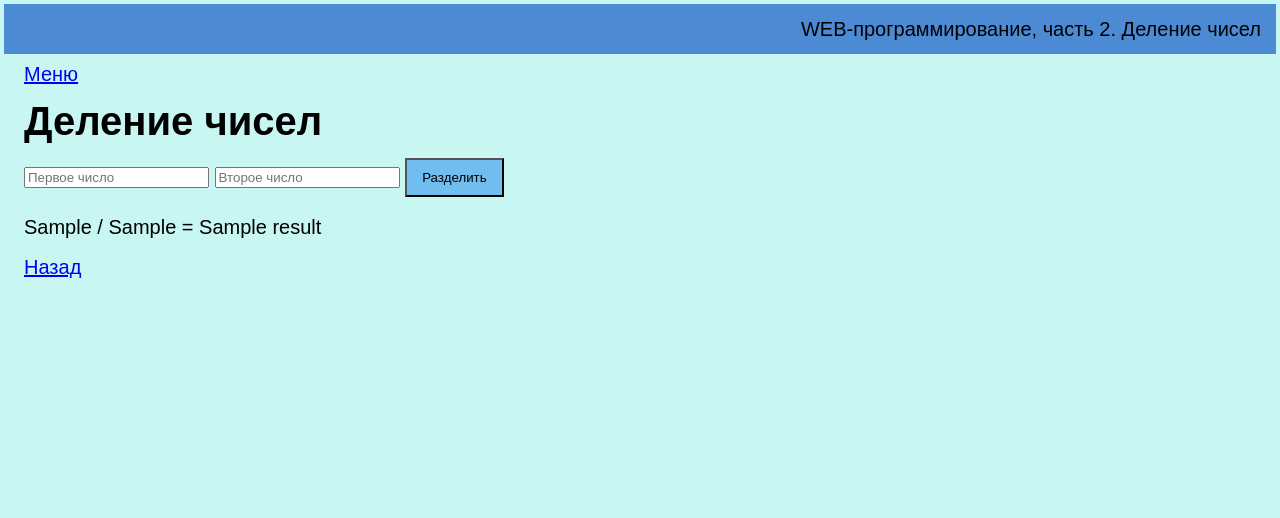
After one commit to brkhtvvv/web--programming-labs-2, a Flask app: template templates/lab4/div.html in a window 1280 px wide. The commit adds this page. Shown: the top 518 px of the page. Run offline with Flask 3, Linux system fonts and the light colour scheme; the template is opened without the code that fills it: most values are stand-ins (such as "Sample title", 1, 10 or a date in 2020).

Commit message:
Деление

```diff
--- /dev/null
+++ b/templates/lab4/div.html
@@ -0,0 +1,16 @@
+{% extends 'base.html' %}
+{% block lab %} Деление чисел {% endblock %}
+{% block main %}
+    <h1>Деление чисел</h1>
+    <form action="{{ url_for('lab4.div') }}" method="post">
+        <input type="number" name="x1" placeholder="Первое число" required>
+        <input type="number" name="x2" placeholder="Второе число" required>
+        <button type="submit">Разделить</button>
+    </form>
+    {% if error %}
+        <p>{{ error }}</p>
+    {% elif result is not none %}
+        <p>{{ x1 }} / {{ x2 }} = {{ result }}</p>
+    {% endif %}
+    <a href="{{ back_url }}">Назад</a>
+{% endblock %}
```
Also changed, not shown: lab4.py (+17 -1 lines), templates/lab4/lab4.html (+11 -4 lines).
